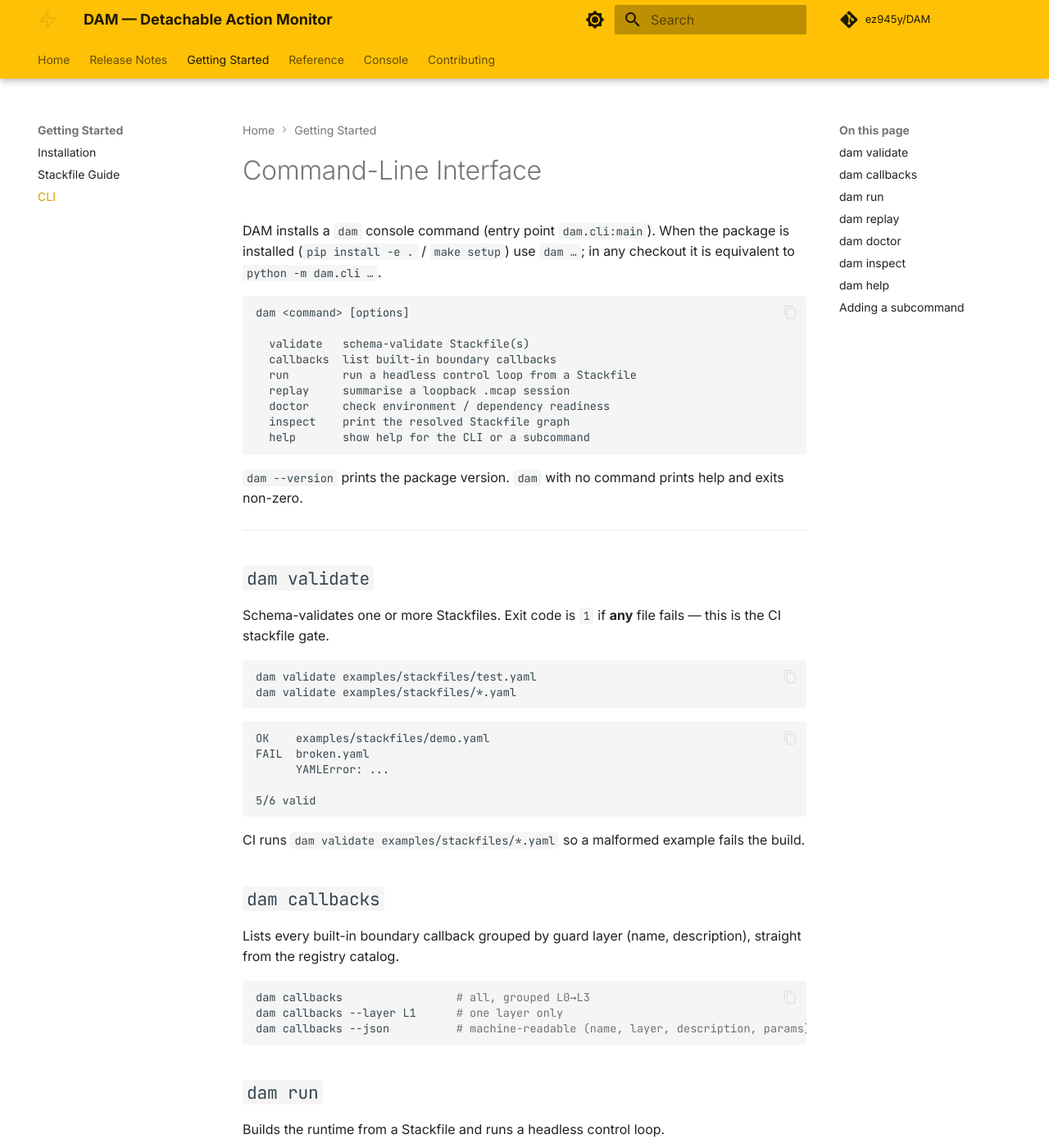
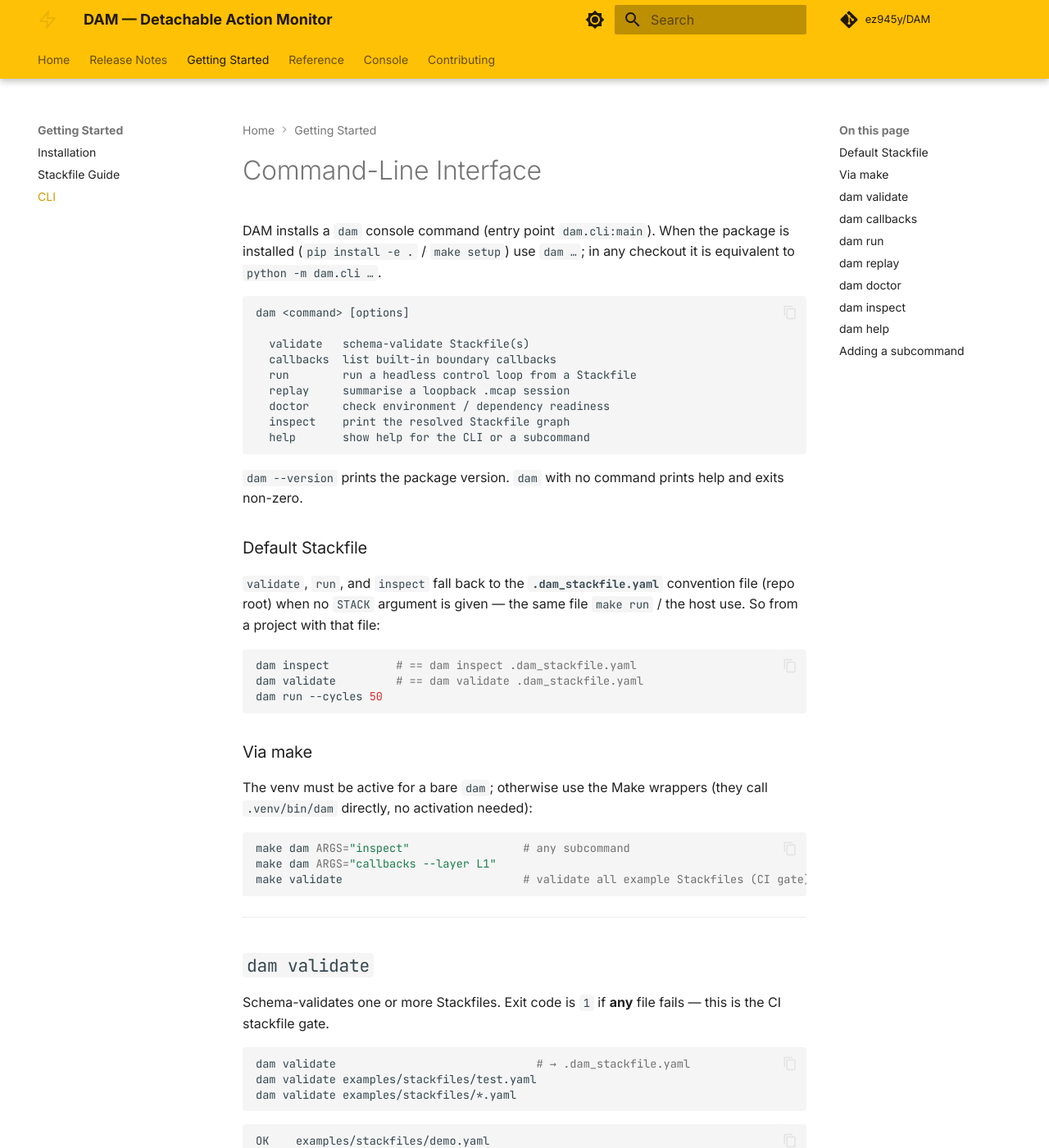
Before and after one commit to ez945y/DAM, an MkDocs documentation site: the page built from docs/cli.md, in a window 1280 px wide and 1400 px high. Shown: the whole window at 82% size. Built offline with MkDocs 1.6.1 and Material for MkDocs 9.7.7, drawn with Linux system fonts in a browser that asks for light colours; comment, search, counter and statistics services are not loaded.

Commit message:
feat(cli): default to .dam_stackfile.yaml; add make dam/validate
- validate/run/inspect fall back to the .dam_stackfile.yaml convention
  file (repo root) when no STACK is given — same file make run uses.
- Makefile: `make dam ARGS="..."` forwards to .venv/bin/dam (no venv
  activation needed); `make validate` runs the example stackfile gate;
  ci-stackfile now uses `dam validate examples/stackfiles/*.yaml` to
  mirror the GitHub Actions step.
- docs/cli.md documents the default-Stackfile convention and the make
  wrappers; tests cover both defaults.

Co-Authored-By: Claude Opus 4.7 <noreply@anthropic.com>

````diff
--- a/docs/cli.md
+++ b/docs/cli.md
@@ -19,6 +19,29 @@ dam <command> [options]
 `dam --version` prints the package version. `dam` with no command prints
 help and exits non-zero.
 
+### Default Stackfile
+
+`validate`, `run`, and `inspect` fall back to the **`.dam_stackfile.yaml`**
+convention file (repo root) when no `STACK` argument is given — the same
+file `make run` / the host use. So from a project with that file:
+
+```bash
+dam inspect          # == dam inspect .dam_stackfile.yaml
+dam validate         # == dam validate .dam_stackfile.yaml
+dam run --cycles 50
+```
+
+### Via make
+
+The venv must be active for a bare `dam`; otherwise use the Make wrappers
+(they call `.venv/bin/dam` directly, no activation needed):
+
+```bash
+make dam ARGS="inspect"                 # any subcommand
+make dam ARGS="callbacks --layer L1"
+make validate                           # validate all example Stackfiles (CI gate)
+```
+
 ---
 
 ## `dam validate`
@@ -27,6 +50,7 @@ Schema-validates one or more Stackfiles. Exit code is `1` if **any** file
 fails — this is the CI stackfile gate.
 
 ```bash
+dam validate                              # → .dam_stackfile.yaml
 dam validate examples/stackfiles/test.yaml
 dam validate examples/stackfiles/*.yaml
 ```
````
Also changed, not shown: 3 other files.
